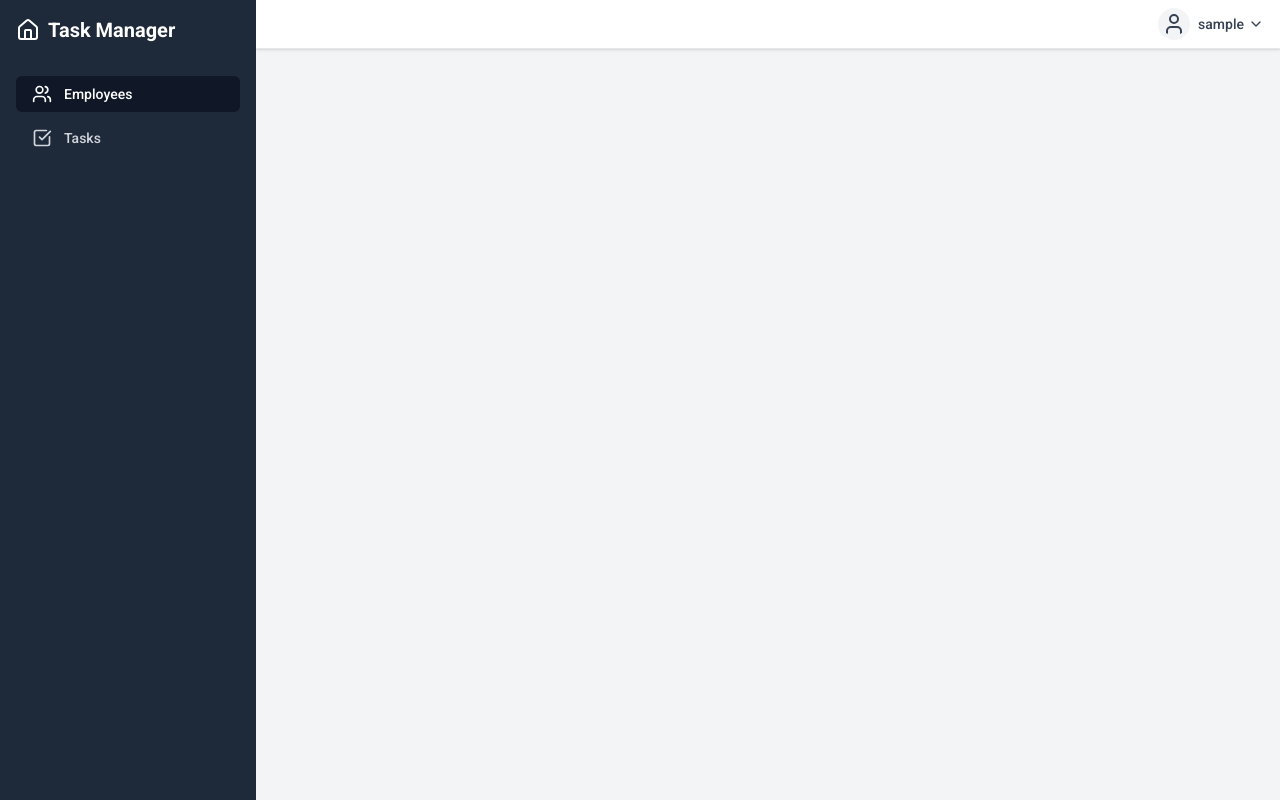
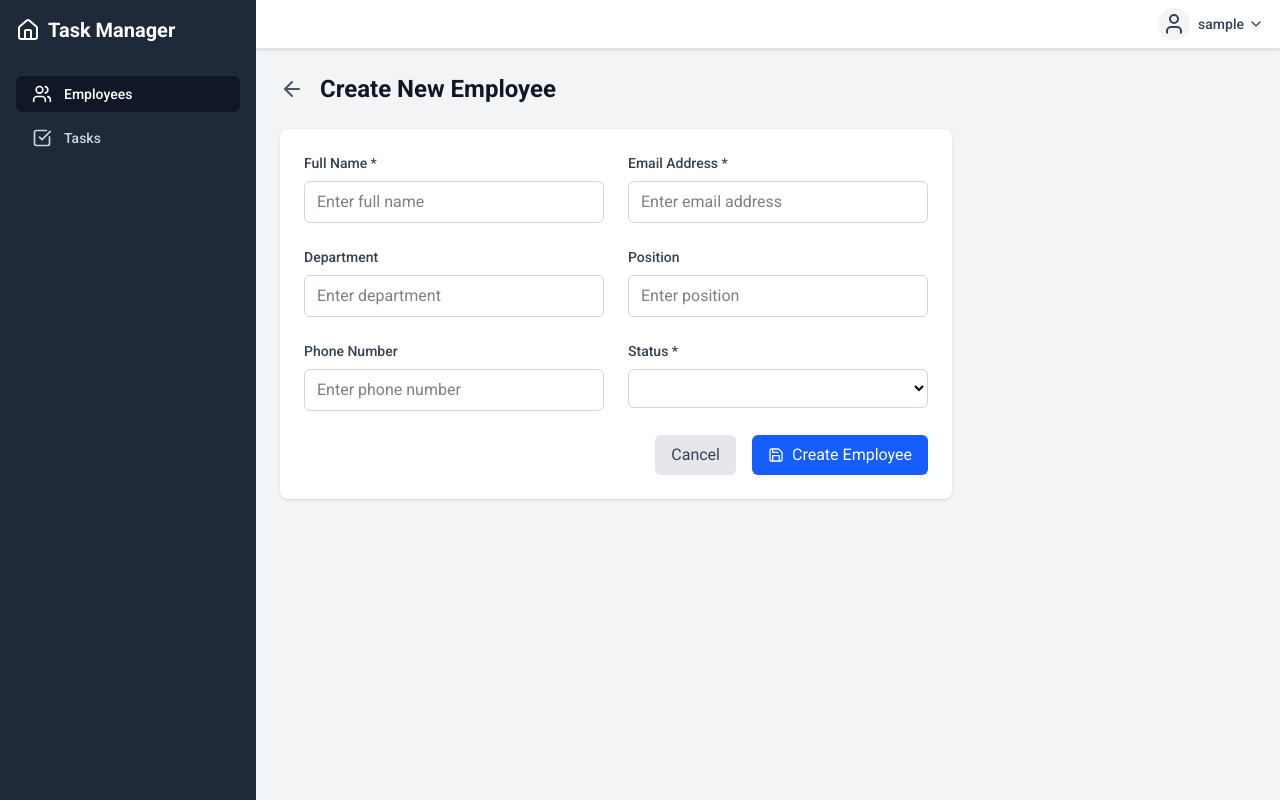
Before and after one commit to KavinduR98/TaskBuddy-task-manager-app, a React (Vite) app in the folder frontend/: page /dashboard/employees/create in a window 1280 px wide. Built offline with nearby package versions, Linux system fonts and the light colour scheme; sample sign-in values are in the browser's storage.

Commit message:
create add-new-employee page

```diff
--- a/frontend/src/App.jsx
+++ b/frontend/src/App.jsx
@@ -4,6 +4,7 @@ import { AuthProvider, useAuth  } from './context/AuthContext';
 import Layout from './components/common/Layout';
 import EmployeeDashboard from './components/employee/EmployeeDashboard';
 import HomeRedirect from './components/HomeRedirect';
+import EmployeeCreate from './components/employee/EmployeeCreate';
 
 // Protected Route Component
 const ProtectedRoute = ({ children }) => {
@@ -50,6 +51,7 @@ function App() {
 
             {/* These are nested under Layout's <Outlet /> */}
             <Route path="employees" element={<EmployeeDashboard />} />
+            <Route path="employees/create" element={<EmployeeCreate />} />
           </Route>
 
           {/* Catch-all for 404 Not Found pages */}
--- /dev/null
+++ b/frontend/src/components/employee/EmployeeCreate.jsx
@@ -0,0 +1,136 @@
+import React, { useState } from 'react'
+import { useNavigate } from 'react-router-dom'
+import { ArrowLeft, Save  } from 'lucide-react'
+
+const EmployeeCreate = () => {
+
+    const [error, setError] = useState('');
+    const [loading, setLoading] = useState(false);
+    const navigate = useNavigate();
+
+  return (
+    <div className='space-y-6'>
+        {/* Header */}
+        <div className="flex items-center space-x-4">
+            <button
+                onClick={() => navigate('/dashboard/employees')}
+                className="text-gray-600 hover:text-gray-900 cursor-pointer"
+            >
+                <ArrowLeft className="h-6 w-6" />
+            </button>
+            <h1 className="text-2xl font-bold text-gray-900">Create New Employee</h1>
+        </div>
+        {/* Form */}
+        <div className='bg-white rounded-lg shadow max-w-2xl'>
+            <form className='p-6 space-y-6'>
+                {error && (
+                    <div className='bg-red-50 border border-red-200 text-red-600 px-4 py-3 rounded-md'>
+                        {error}
+                    </div>
+                )}
+
+                <div className='grid grid-cols-1 md:grid-cols-2 gap-6'>
+                    <div>
+                        <label htmlFor="name" className='block text-sm font-medium text-gray-700 mb-2'>
+                            Full Name *
+                        </label>
+                        <input
+                            type="text"
+                            id='name'
+                            name='name'
+                            required
+                            placeholder='Enter full name'
+                            className='w-full px-3 py-2 border border-gray-300 rounded-md focus:outline-none focus:ring-2 focus:ring-blue-500 focus:border-blue-500'
+                            />
+                    </div>
+                    <div>
+                        <label htmlFor="email" className="block text-sm font-medium text-gray-700 mb-2">
+                            Email Address *
+                        </label>
+                        <input
+                            type="email"
+                            id="email"
+                            name="email"
+                            required
+                            className="w-full px-3 py-2 border border-gray-300 rounded-md focus:outline-none focus:ring-2 focus:ring-blue-500 focus:border-blue-500"
+                            placeholder="Enter email address"
+                        />
+                    </div>
+                    <div>
+                        <label htmlFor="department" className="block text-sm font-medium text-gray-700 mb-2">
+                            Department
+                        </label>
+                        <input
+                            type="text"
+                            id="department"
+                            name="department"
+                            className="w-full px-3 py-2 border border-gray-300 rounded-md focus:outline-none focus:ring-2 focus:ring-blue-500 focus:border-blue-500"
+                            placeholder="Enter department"
+                        />
+                    </div>
+
+                    <div>
+                        <label htmlFor="position" className="block text-sm font-medium text-gray-700 mb-2">
+                            Position
+                        </label>
+                        <input
+                            type="text"
+                            id="position"
+                            name="position"
+                            className="w-full px-3 py-2 border border-gray-300 rounded-md focus:outline-none focus:ring-2 focus:ring-blue-500 focus:border-blue-500"
+                            placeholder="Enter position"
+                        />
+                    </div>
+
+                    <div>
+                        <label htmlFor="phoneNumber" className="block text-sm font-medium text-gray-700 mb-2">
+                            Phone Number
+                        </label>
+                        <input
+                            type="tel"
+                            id="phoneNumber"
+                            name="phoneNumber"
+                            className="w-full px-3 py-2 border border-gray-300 rounded-md focus:outline-none focus:ring-2 focus:ring-blue-500 focus:border-blue-500"
+                            placeholder="Enter phone number"
+                        />
+                    </div>
+
+                    <div>
+                        <label htmlFor="status" className="block text-sm font-medium text-gray-700 mb-2">
+                            Status *
+                        </label>
+                        <select
+                            id="status"
+                            name="status"
+                            required
+                            className="w-full px-3 py-2 border border-gray-300 rounded-md focus:outline-none focus:ring-2 focus:ring-blue-500 focus:border-blue-500"
+                        >
+                            <option value=""></option>
+                        </select>
+                     </div>
+                </div>
+
+                <div className="flex justify-end space-x-4">
+                    <button
+                        type="button"
+                        onClick={() => navigate('/dashboard/employees')}
+                        className="px-4 py-2 text-gray-700 bg-gray-200 rounded-md hover:bg-gray-300 transition-colors"
+                    >
+                        Cancel
+                    </button>
+                    <button
+                        type="submit"
+                        disabled={loading}
+                        className="px-4 py-2 bg-blue-600 text-white rounded-md hover:bg-blue-700 disabled:bg-blue-400 flex items-center transition-colors"
+                    >
+                    <Save className="mr-2 h-4 w-4" />
+                        {loading ? 'Creating...' : 'Create Employee'}
+                    </button>
+                </div>
+            </form>
+        </div>
+    </div>
+  )
+}
+
+export default EmployeeCreate
```
